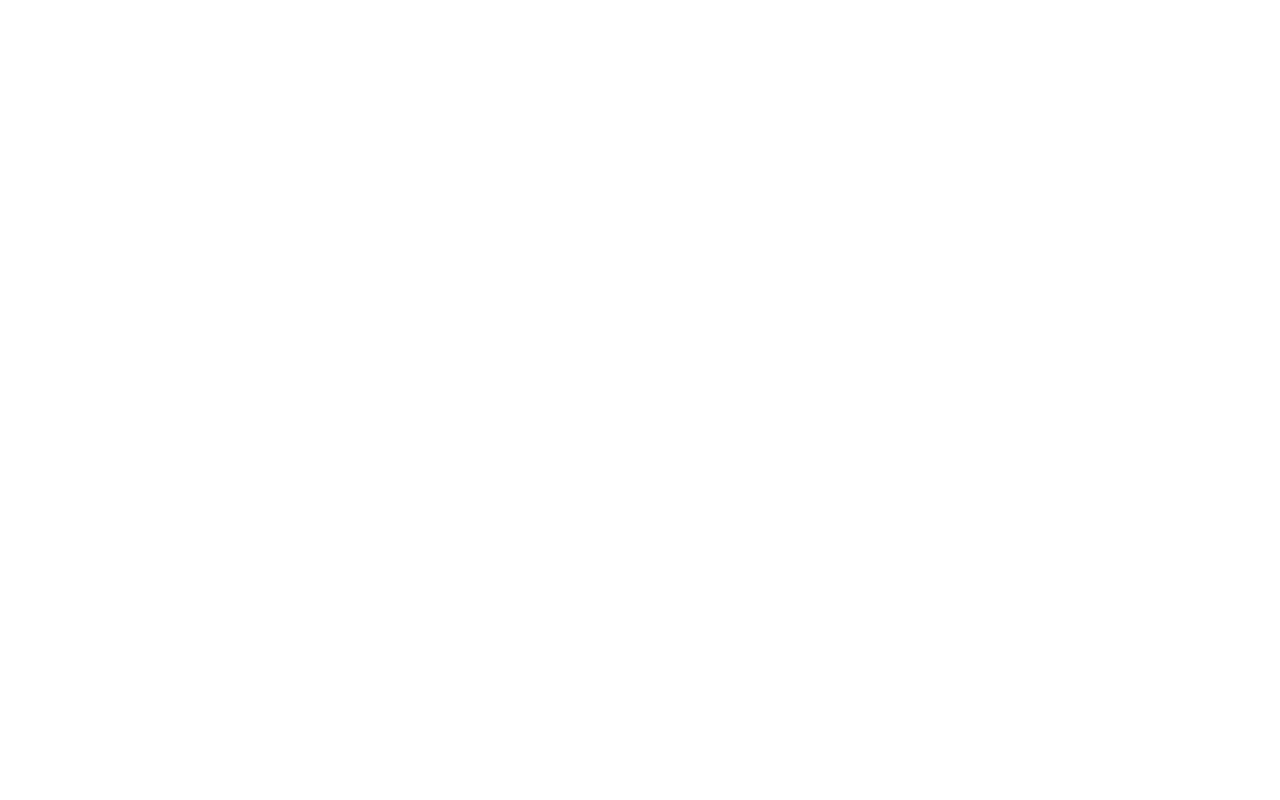
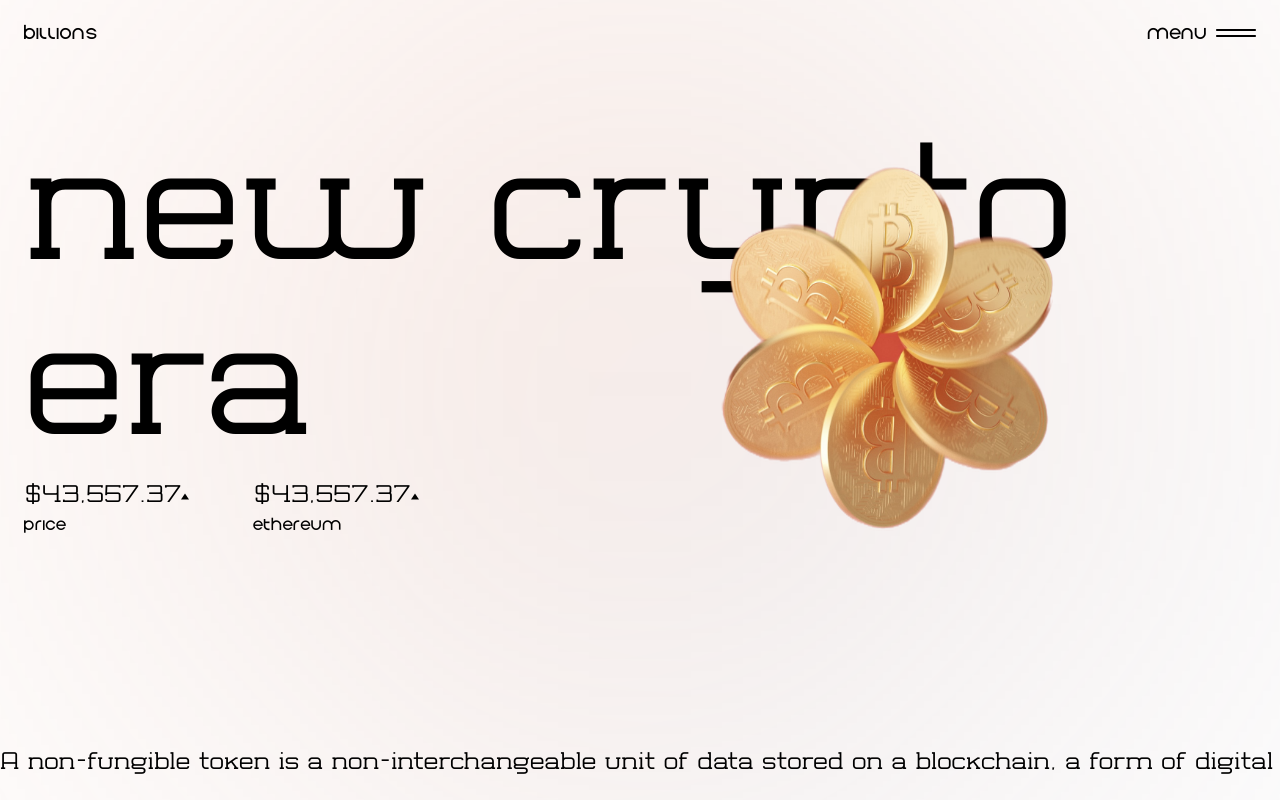
Before and after one commit to Preethi-Dev/Modern-Layout-04, a plain HTML site: page index.html in a window 1280 px wide. Drawn offline with Linux system fonts and the light colour scheme.

Commit message:
final version

```diff
--- a/index.html
+++ b/index.html
@@ -7,5 +7,48 @@
     <link rel="stylesheet" href="style.css" />
     <title>Layout-04</title>
   </head>
-  <body></body>
+  <body>
+    <div class="container">
+      <header>
+        <nav class="flex">
+          <a href="/" class="logo">billions</a>
+          <div class="flex">
+            <a href="/" class="menu">menu</a>
+            <img src="./assets/images/Union.svg" alt="menu icon" />
+          </div>
+        </nav>
+      </header>
+      <main class="grid">
+        <h1>new crypto era</h1>
+        <div class="bg"></div>
+        <div class="prices">
+          <div class="dollar_price">
+            <div class="price flex">
+              <h2>$43,557.37</h2>
+              <img src="./assets/images/Polygon 1.svg" alt="down arrow" />
+            </div>
+            <p>price</p>
+          </div>
+
+          <div class="eth_price">
+            <div class="price flex">
+              <h2>$43,557.37</h2>
+              <img src="./assets/images/Polygon 1.svg" alt="down arrow" />
+            </div>
+            <p>Ethereum</p>
+          </div>
+        </div>
+
+        <div class="image">
+          <img src="./assets/images/Image.png" alt="Bitcoin image" />
+        </div>
+      </main>
+      <footer class="grid">
+        <p>
+          A non-fungible token is a non-interchangeable unit of data stored on a
+          blockchain, a form of digital ledger, that can be sold and traded.
+        </p>
+      </footer>
+    </div>
+  </body>
 </html>
--- a/style.css
+++ b/style.css
@@ -5,6 +5,10 @@
   margin: 0;
   padding: 0;
   box-sizing: border-box;
+}
+
+a {
+  text-decoration: none;
 }
 
 /* fonts */
@@ -18,7 +22,184 @@
 }
 
 /* variables */
+:root {
+  --primary: #000000;
+}
 
 /* base style */
+.container {
+  min-height: 100vh;
+  max-width: 1600px;
+  margin: 0 auto;
+  overflow: hidden;
+}
+
+header nav a {
+  font-family: "Edition";
+  font-style: normal;
+  font-weight: 400;
+  color: var(--primary);
+}
+
+.flex {
+  display: flex;
+}
+
+nav {
+  padding: 1.5rem;
+}
+footer {
+  padding: 1.5rem 0;
+}
+
+nav div > * + * {
+  margin-left: 0.5rem;
+}
+
+main h1 {
+  font-family: "Rogueland Slab";
+  font-style: normal;
+  font-weight: 700;
+}
+
+.price h2 {
+  font-family: "Rogueland Slab";
+  font-style: normal;
+  font-weight: 700;
+  font-size: 1.5rem;
+}
+
+.dollar_price p,
+.eth_price p {
+  font-family: "Edition";
+  font-style: normal;
+  font-weight: 400;
+  font-size: 14px;
+}
+
+img {
+  max-width: 100%;
+}
+
+.price {
+  margin-bottom: 8px;
+}
+
+.bg {
+  width: 500px;
+  height: 500px;
+  background: linear-gradient(
+    135deg,
+    #f093fb 0%,
+    #f5576c 19.38%,
+    #fee140 39.17%,
+    #f36aac 59.49%,
+    #00c9ff 79.8%,
+    #6f86d6 100%
+  );
+  filter: blur(360px);
+  z-index: -1;
+}
+footer p {
+  font-family: "Rogueland Slab";
+  font-style: normal;
+  font-weight: 700;
+  font-size: 1.5rem;
+  width: max-content;
+}
+
+footer {
+  grid-column: 1 / -1;
+}
 
 /* mobile style */
+
+main {
+  padding: 1.5rem;
+  margin-top: 80px;
+}
+
+nav.flex {
+  justify-content: space-between;
+}
+
+.grid {
+  display: grid;
+  grid-template-columns: repeat(4, 1fr);
+}
+
+main.grid {
+  grid-template-rows: auto auto auto;
+}
+
+main h1 {
+  font-size: 4.375rem;
+  grid-row: 1;
+}
+
+main > * {
+  grid-column: 1 / -1;
+}
+
+main .bg {
+  grid-row: 1 / span 4;
+  justify-self: center;
+}
+
+main .prices {
+  grid-row: 2 / span 2;
+  align-self: start;
+}
+
+main .image {
+  grid-row: 1;
+  grid-column-start: span 3;
+  grid-column-end: -1;
+}
+
+@media screen and (min-width: 600px) {
+  main .bg {
+    grid-row: 1 / span 2;
+  }
+
+  main h1 {
+    font-size: 6.375rem;
+  }
+
+  main .image {
+    grid-row: 1 / span 3;
+  }
+}
+@media screen and (min-width: 800px) {
+  main {
+    margin-top: 0;
+  }
+
+  main h1 {
+    font-size: 8.375rem;
+  }
+
+  main .prices {
+    display: flex;
+    gap: 4rem;
+  }
+
+  main .image {
+    grid-column-start: span 2;
+  }
+}
+
+@media screen and (min-width: 1200px) {
+  .container {
+    display: flex;
+    flex-direction: column;
+    justify-content: space-between;
+  }
+  main h1 {
+    font-size: 10.375rem;
+  }
+
+  main .image {
+    width: 80%;
+  }
+}
```
